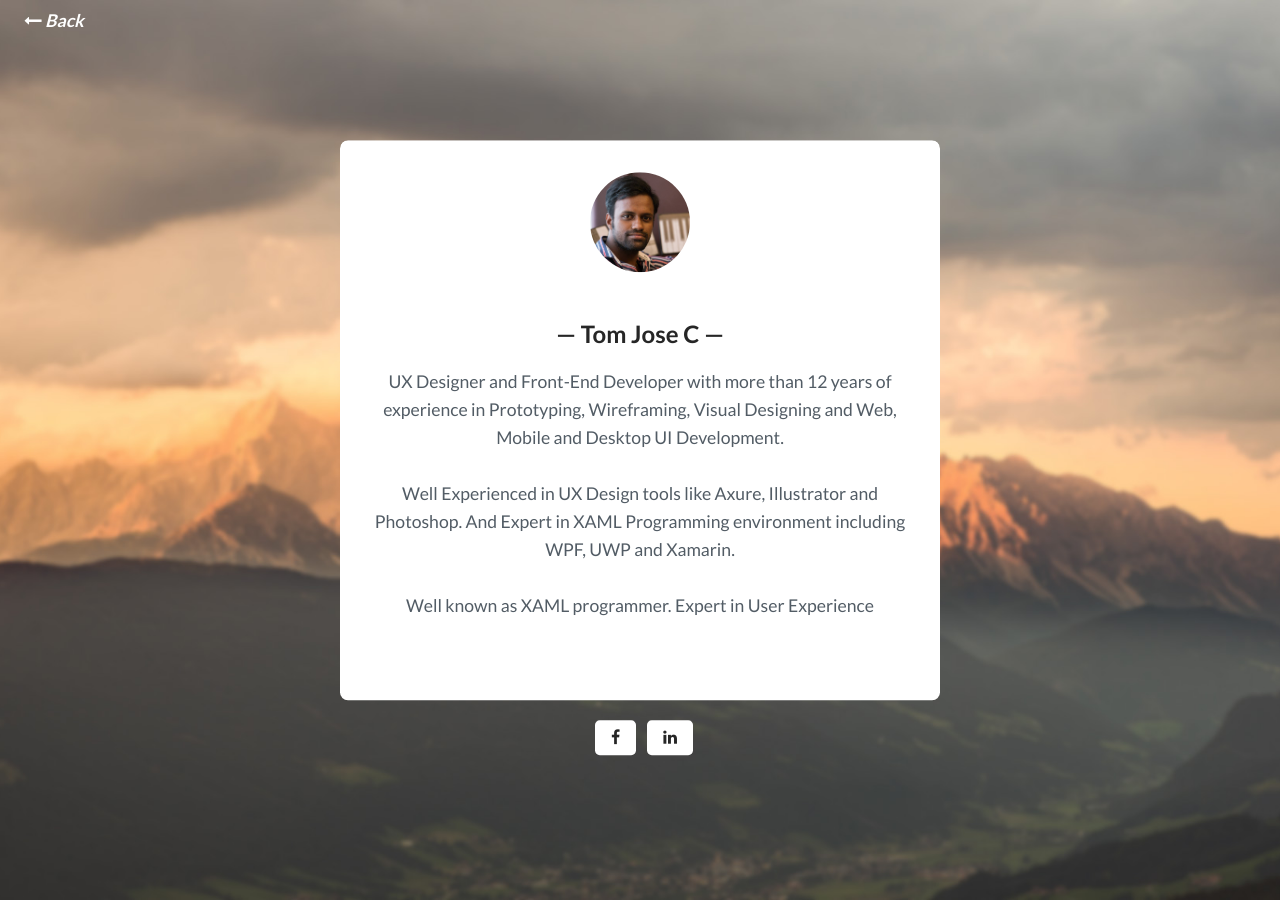
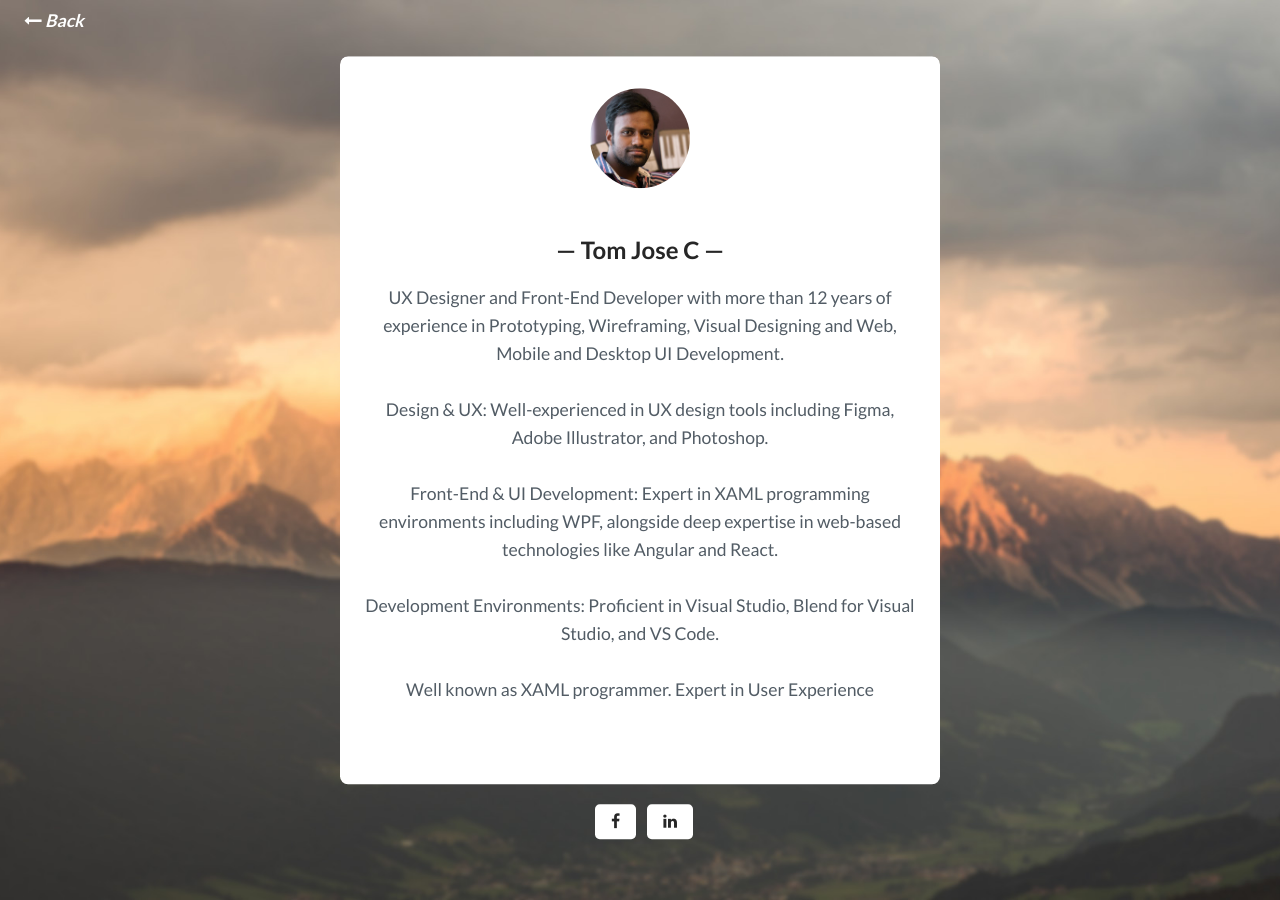
Before and after one commit to tomchoondal/tomchoondal.github.io, a Jekyll site: the page built from _pages/about.html, in a window 1280 px wide. Built offline with Jekyll 4.4.1, drawn with Linux system fonts in a browser that asks for light colours.

Commit message:
Revise author subtitle for clarity and detail
Updated author information to reflect current skills and tools.

```diff
--- a/_pages/about.html
+++ b/_pages/about.html
@@ -13,7 +13,9 @@ permalink: /about/
         <div class="author_info">
           <h2 class="author_title">{% if site.author-name %}{{site.author-name}}{% else %}Dwayne Newman{% endif %}</h2>
           <p class="author_subtitle">{% if site.about-author %}{{site.about-author}}{% else %}About Me{% endif %}</p>
-          <p class="author_subtitle">Well Experienced in UX Design tools like Axure, Illustrator and Photoshop. And Expert in XAML Programming environment including WPF, UWP and Xamarin.</p>
+          <p class="author_subtitle">Design & UX: Well-experienced in UX design tools including Figma, Adobe Illustrator, and Photoshop.</p>
+          <p class="author_subtitle">Front-End & UI Development: Expert in XAML programming environments including WPF, alongside deep expertise in web-based technologies like Angular and React.</p>
+          <p class="author_subtitle">Development Environments: Proficient in Visual Studio, Blend for Visual Studio, and VS Code.</p>
           <p class="author_subtitle">Well known as XAML programmer. Expert in User Experience</p>
         </div>
       </div>
```
